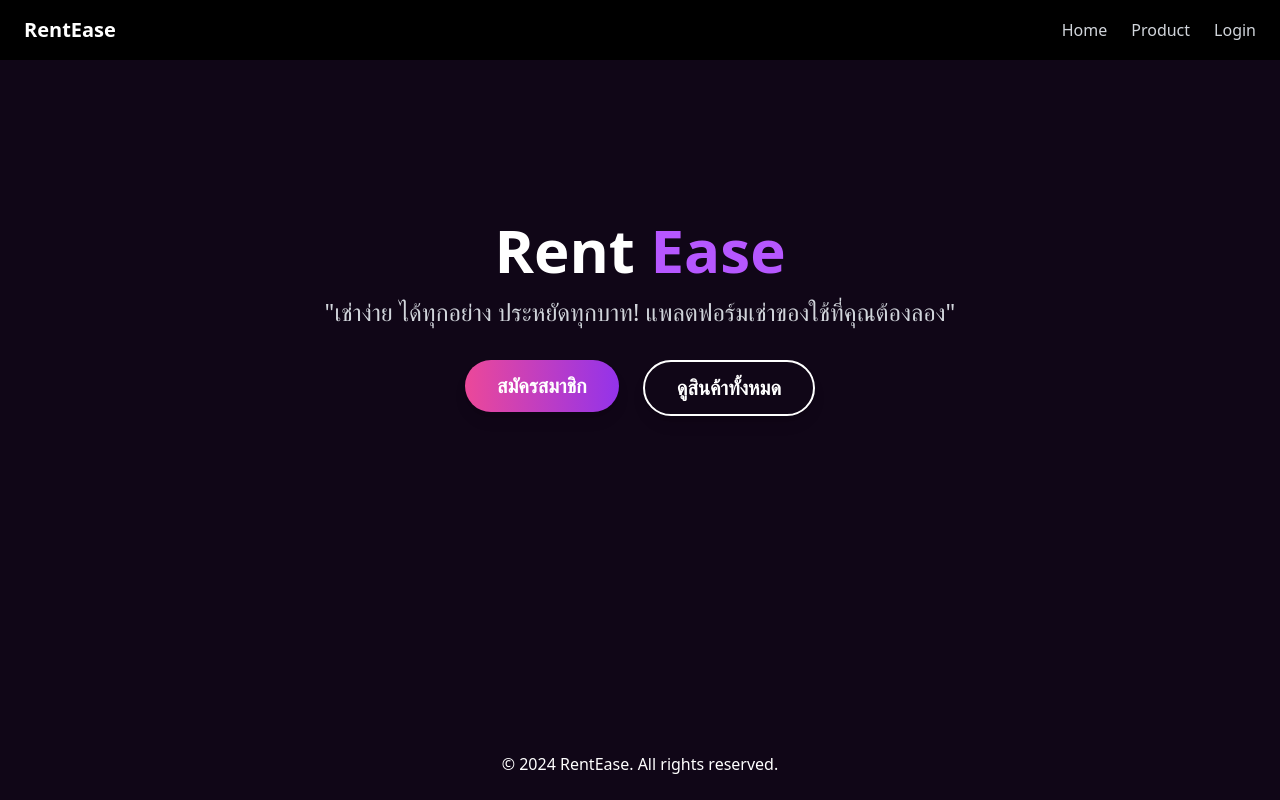
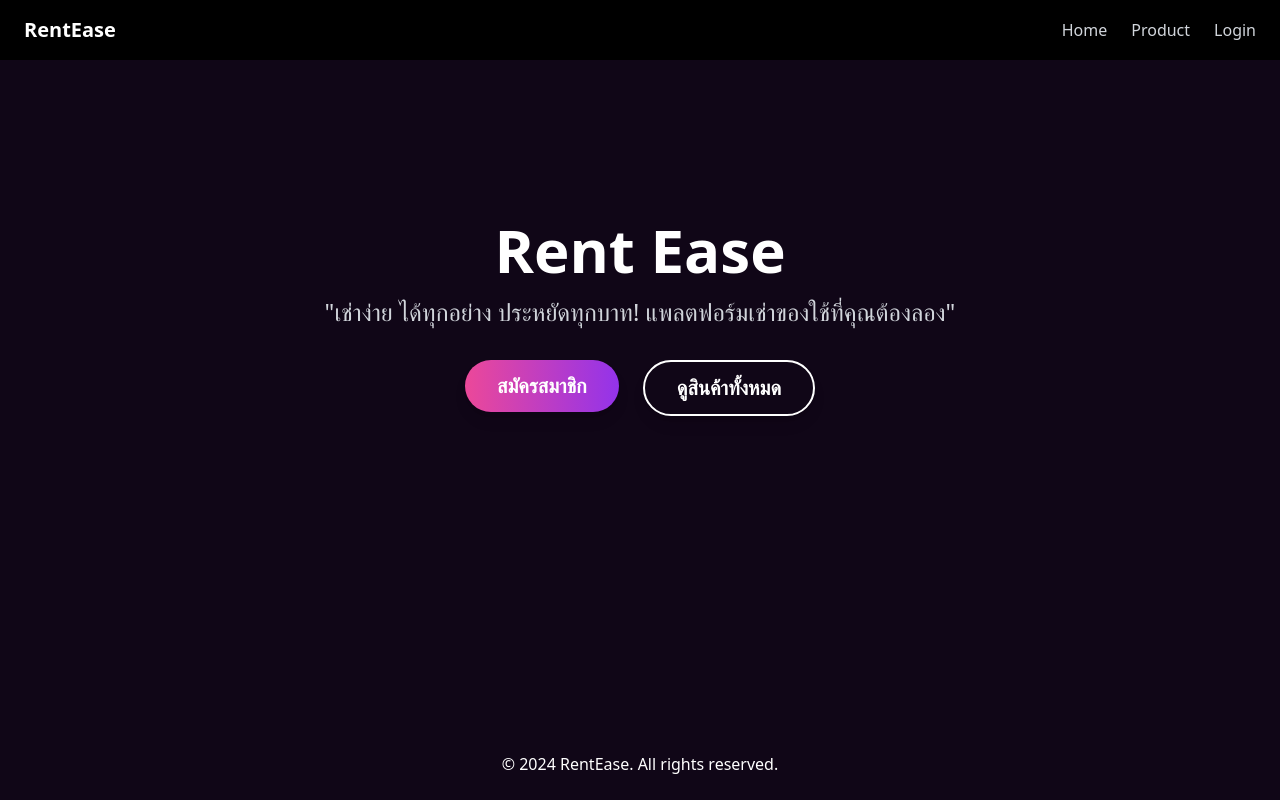
Before and after one commit to 65011211019/RentEaseMockup03, a React (Create React App) app: page / in a window 1280 px wide. Built offline with nearby package versions, Linux system fonts and the light colour scheme.

Commit message:
Add files via upload

```diff
--- a/package.json
+++ b/package.json
@@ -6,7 +6,10 @@
     "axios": "^1.7.9",
     "browser-image-compression": "^2.0.2",
     "cra-template": "1.2.0",
+    "lucide-react": "^0.471.0",
     "react": "^19.0.0",
+    "react-alert": "^7.0.3",
+    "react-alert-template-basic": "^1.0.2",
     "react-dom": "^19.0.0",
     "react-router-dom": "^7.0.2",
     "react-scripts": "5.0.1",
--- a/tailwind.config.js
+++ b/tailwind.config.js
@@ -5,13 +5,7 @@ module.exports = {
   theme: {
     extend: {
       colors: {
-        'gradient-start': '#B657FF', // Light Purple for gradient start
-        'gradient-end': '#FF995C', // Light Orange for gradient end
-        'button-pink': '#D97BFF', // Pink for buttons
-        'button-orange': '#FF995C', // Orange for buttons
         'dark-bg': '#100617', // Dark background
-        'pink-to-black-start': '#FF4B8A', // Custom pink color for gradient start
-        'pink-to-black-end': '#000000', // Black color for gradient end
       }
     },
   },
```
Also changed, not shown: 1 other file (tests, documents, lock files or other folders).
